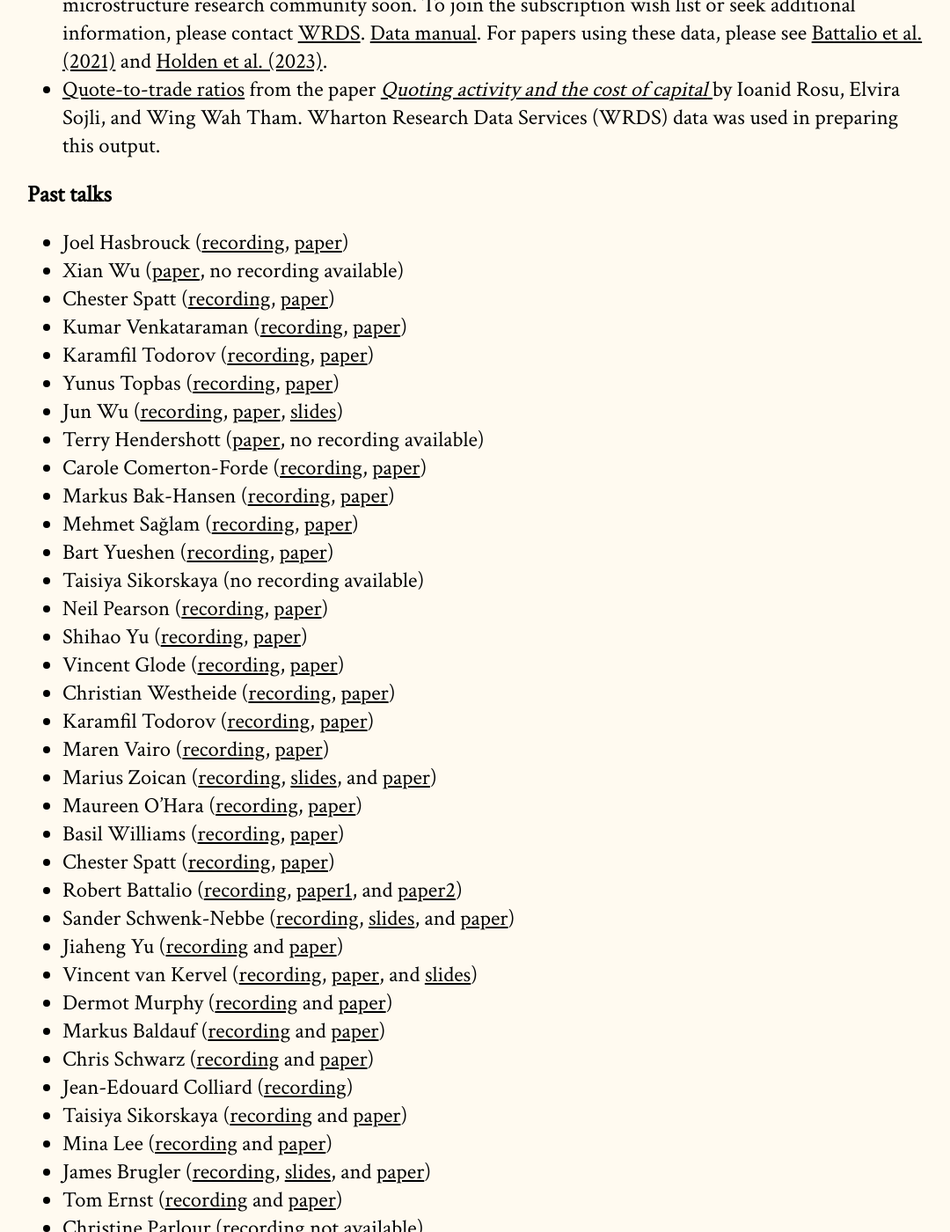
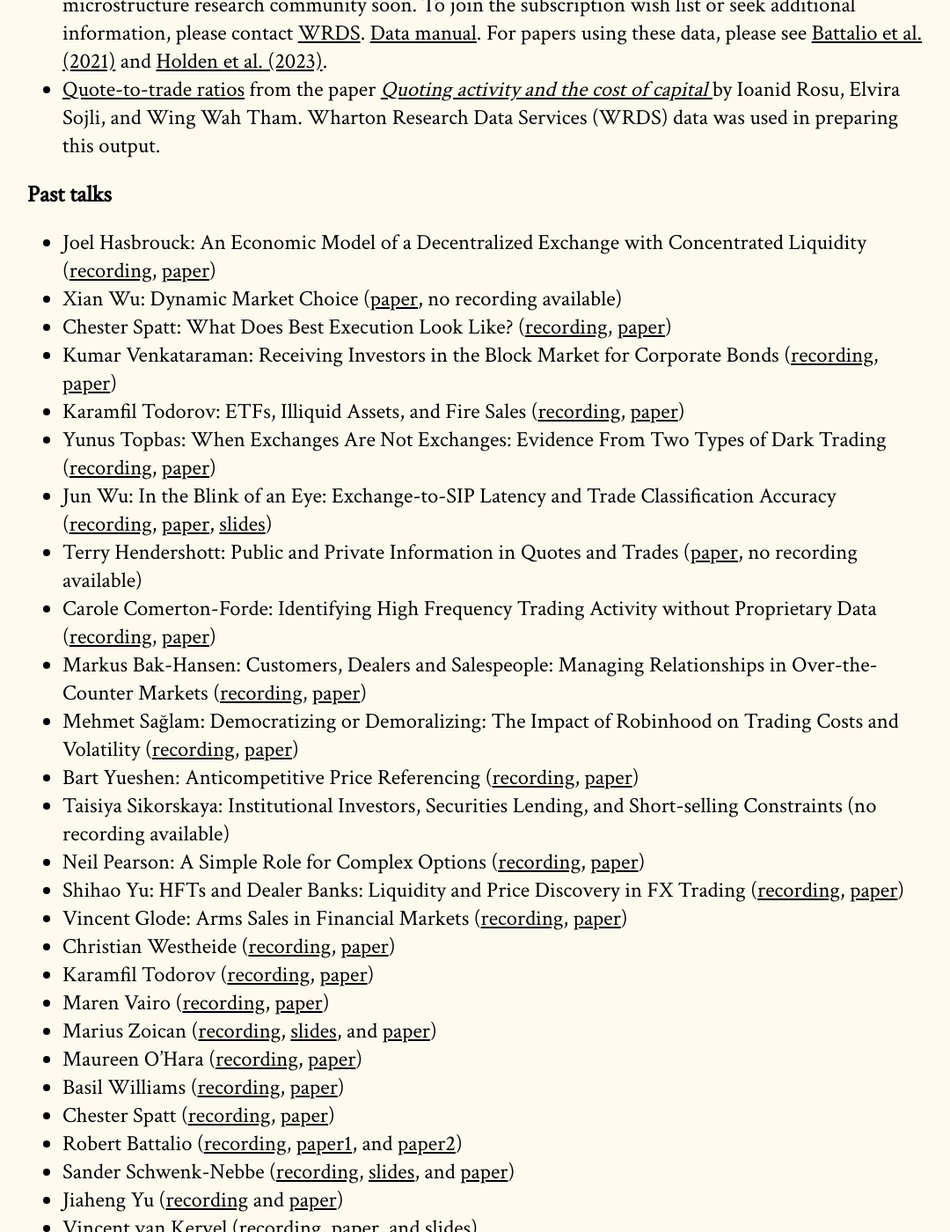
Before and after one commit to cpfiffer/microstructure.exchange, a Jekyll site: the page built from index.md, in a window 1280 px wide and 1400 px high, scrolled down 2792 px. Shown: the whole window at 88% size, without its empty margins (97-1177 px from the left). Built offline with Jekyll 4.4.1, drawn with Linux system fonts in a browser that asks for light colours; some web fonts are replaced.

Commit message:
Update index.md

```diff
--- a/index.md
+++ b/index.md
@@ -71,22 +71,22 @@ The Microstructure Exchange will host resources, tools, and data for microstruct
 - [Quote-to-trade ratios](https://drive.google.com/file/d/1H8wMvA_59-N5Y_xiDPGTbpBsX5BFwOIV/view) from the paper [_Quoting activity and the cost of capital_ ](https://papers.ssrn.com/sol3/papers.cfm?abstract_id=3005928) by Ioanid Rosu, Elvira Sojli, and Wing Wah Tham. Wharton Research Data Services (WRDS) data was used in preparing this output.
 
 ## Past talks
-- Joel Hasbrouck ([recording](https://youtu.be/s7lS_jCsdsU), [paper](https://microstructure.exchange/papers/hasbrouck.pdf))
-- Xian Wu ([paper](https://urldefense.com/v3/__https://drive.google.com/open?id=1aQ0WTuz9dJKkgRostWan9X-bLeI-V2-P&usp=drive_fs__;!!Mak6IKo!L-z-kxTbrcR1S27KDGKU1kBxdacoDkFFPdXJg8KBt7149vRLhd4X5qEZ4j-vYtdXLliilHMDyE0JEDdmfiY$), no recording available)
-- Chester Spatt ([recording](https://youtu.be/cooJI_Mjsm8), [paper](https://microstructure.exchange/papers/BrokerRouting.pdf))
-- Kumar Venkataraman ([recording](https://youtu.be/0tfv4GohCKw), [paper](https://microstructure.exchange/papers/Block_Trading_Costs_MM.pdf))
-- Karamfil Todorov ([recording](https://youtu.be/id38dhmhV8I), [paper](https://papers.ssrn.com/sol3/papers.cfm?abstract_id=3886881))
-- Yunus Topbas ([recording](https://youtu.be/oJ774bVf__Q), [paper](https://papers.ssrn.com/sol3/papers.cfm?abstract_id=4759130))
-- Jun Wu ([recording](https://youtu.be/sUSTwJ4s5mI), [paper](https://ssrn.com/abstract=4441422), [slides](slides/Latency_TME_2024_JW.pdf))
-- Terry Hendershott ([paper](https://ssrn.com/abstract=4674014), no recording available)
-- Carole Comerton-Forde ([recording](https://youtu.be/zjOpiDOWkcQ), [paper](https://papers.ssrn.com/sol3/papers.cfm?abstract_id=4551238))
-- Markus Bak-Hansen ([recording](https://youtu.be/-BdFMGYeMDg), [paper](https://microstructure.exchange/papers/OTC_Relationships.pdf))
-- Mehmet Sa&#287;lam ([recording](https://youtu.be/Cm6htUhhdrg), [paper](https://microstructure.exchange/papers/TME-paper.pdf))
-- Bart Yueshen ([recording](https://youtu.be/p_rBfYdZ_bI), [paper](https://papers.ssrn.com/sol3/papers.cfm?abstract_id=4545730))
-- Taisiya Sikorskaya (no recording available)
-- Neil Pearson ([recording](https://youtu.be/PbLjL_3PPGk), [paper](https://papers.ssrn.com/sol3/papers.cfm?abstract_id=4389657))
-- Shihao Yu ([recording](https://youtu.be/B-lbXTex1F4), [paper](https://papers.ssrn.com/sol3/papers.cfm?abstract_id=4349184))
-- Vincent Glode ([recording](https://youtu.be/UsEkU5FVzso), [paper](https://microstructure.exchange/papers/Infosales_and_armsraces_29.pdf))
+- Joel Hasbrouck: An Economic Model of a Decentralized Exchange with Concentrated Liquidity ([recording](https://youtu.be/s7lS_jCsdsU), [paper](https://microstructure.exchange/papers/hasbrouck.pdf))
+- Xian Wu: Dynamic Market Choice ([paper](https://urldefense.com/v3/__https://drive.google.com/open?id=1aQ0WTuz9dJKkgRostWan9X-bLeI-V2-P&usp=drive_fs__;!!Mak6IKo!L-z-kxTbrcR1S27KDGKU1kBxdacoDkFFPdXJg8KBt7149vRLhd4X5qEZ4j-vYtdXLliilHMDyE0JEDdmfiY$), no recording available)
+- Chester Spatt: What Does Best Execution Look Like? ([recording](https://youtu.be/cooJI_Mjsm8), [paper](https://microstructure.exchange/papers/BrokerRouting.pdf))
+- Kumar Venkataraman: Receiving Investors in the Block Market for Corporate Bonds ([recording](https://youtu.be/0tfv4GohCKw), [paper](https://microstructure.exchange/papers/Block_Trading_Costs_MM.pdf))
+- Karamfil Todorov: ETFs, Illiquid Assets, and Fire Sales ([recording](https://youtu.be/id38dhmhV8I), [paper](https://papers.ssrn.com/sol3/papers.cfm?abstract_id=3886881))
+- Yunus Topbas: When Exchanges Are Not Exchanges: Evidence From Two Types of Dark Trading ([recording](https://youtu.be/oJ774bVf__Q), [paper](https://papers.ssrn.com/sol3/papers.cfm?abstract_id=4759130))
+- Jun Wu: In the Blink of an Eye: Exchange-to-SIP Latency and Trade Classification Accuracy ([recording](https://youtu.be/sUSTwJ4s5mI), [paper](https://ssrn.com/abstract=4441422), [slides](slides/Latency_TME_2024_JW.pdf))
+- Terry Hendershott: Public and Private Information in Quotes and Trades ([paper](https://ssrn.com/abstract=4674014), no recording available)
+- Carole Comerton-Forde: Identifying High Frequency Trading Activity without Proprietary Data ([recording](https://youtu.be/zjOpiDOWkcQ), [paper](https://papers.ssrn.com/sol3/papers.cfm?abstract_id=4551238))
+- Markus Bak-Hansen: Customers, Dealers and Salespeople: Managing Relationships in Over-the-Counter Markets ([recording](https://youtu.be/-BdFMGYeMDg), [paper](https://microstructure.exchange/papers/OTC_Relationships.pdf))
+- Mehmet Sa&#287;lam: Democratizing or Demoralizing: The Impact of Robinhood on Trading Costs and Volatility ([recording](https://youtu.be/Cm6htUhhdrg), [paper](https://microstructure.exchange/papers/TME-paper.pdf))
+- Bart Yueshen: Anticompetitive Price Referencing ([recording](https://youtu.be/p_rBfYdZ_bI), [paper](https://papers.ssrn.com/sol3/papers.cfm?abstract_id=4545730))
+- Taisiya Sikorskaya: Institutional Investors, Securities Lending, and Short-selling Constraints (no recording available)
+- Neil Pearson: A Simple Role for Complex Options ([recording](https://youtu.be/PbLjL_3PPGk), [paper](https://papers.ssrn.com/sol3/papers.cfm?abstract_id=4389657))
+- Shihao Yu: HFTs and Dealer Banks: Liquidity and Price Discovery in FX Trading ([recording](https://youtu.be/B-lbXTex1F4), [paper](https://papers.ssrn.com/sol3/papers.cfm?abstract_id=4349184))
+- Vincent Glode: Arms Sales in Financial Markets ([recording](https://youtu.be/UsEkU5FVzso), [paper](https://microstructure.exchange/papers/Infosales_and_armsraces_29.pdf))
 - Christian Westheide ([recording](https://youtu.be/9QgL7unAlN8), [paper](https://papers.ssrn.com/sol3/papers.cfm?abstract_id=4289346))
 - Karamfil Todorov ([recording](https://youtu.be/S8WG_TC4XU8), [paper](https://papers.ssrn.com/sol3/papers.cfm?abstract_id=4301416))
 - Maren Vairo ([recording](https://youtu.be/3n5Dk61p9uI), [paper](https://microstructure.exchange/papers/Transparency_OTC.pdf))
```
